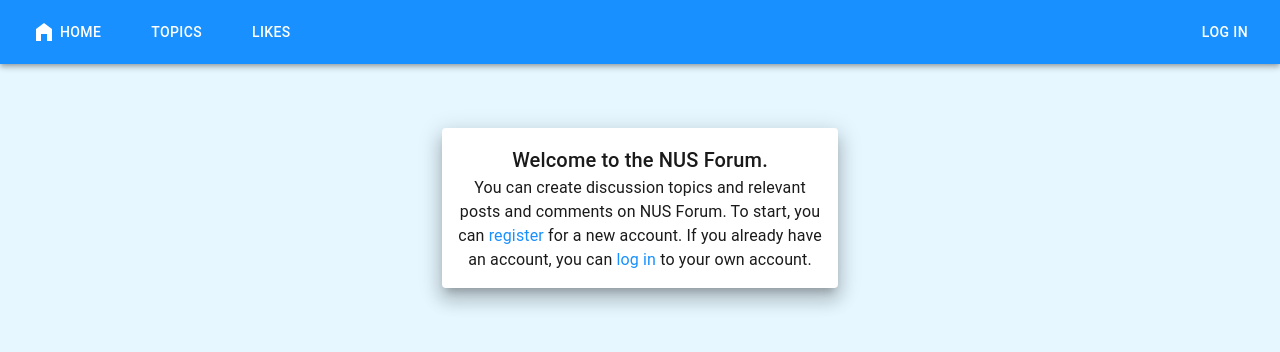
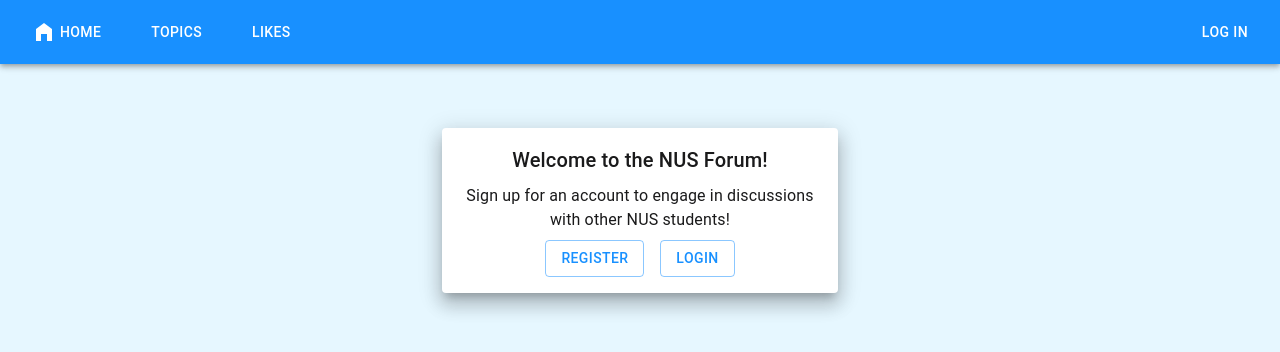
Before and after one commit to Unknownflow/cvwo_forum, a React (Create React App) app in the folder frontend/: page / in a window 1280 px wide. Shown: the top 352 px of the page. Built offline with nearby package versions, Linux system fonts and the light colour scheme; no server answers; some icons are missing.

Commit message:
update: home page

```diff
--- a/frontend/src/pages/Home.tsx
+++ b/frontend/src/pages/Home.tsx
@@ -1,23 +1,33 @@
-import { Container, Link, Paper, Typography } from "@mui/material";
+import { Button, Container, Paper, Stack, Typography } from "@mui/material";
 import React from "react";
-import { Link as RouterLink } from "react-router-dom";
+import { useNavigate } from "react-router-dom";
 
 const Home: React.FC = () => {
+    const navigate = useNavigate();
+
+    const handleRegister = () => {
+        navigate("/register");
+    };
+
+    const handleLogin = () => {
+        navigate("/login");
+    };
+
     return (
         <Container maxWidth="xs">
             <Paper elevation={12} sx={{ marginTop: 8, padding: 2 }}>
-                <Typography variant="h6">Welcome to the NUS Forum.</Typography>
-                <Typography>
-                    You can create discussion topics and relevant posts and comments on NUS Forum. To start, you can{" "}
-                    <Link component={RouterLink} to="/register" underline="hover">
-                        register
-                    </Link>{" "}
-                    for a new account. If you already have an account, you can{" "}
-                    <Link component={RouterLink} to="/login" underline="hover">
-                        log in
-                    </Link>{" "}
-                    to your own account.
-                </Typography>
+                <Stack spacing={1}>
+                    <Typography variant="h6">Welcome to the NUS Forum!</Typography>
+                    <Typography>Sign up for an account to engage in discussions with other NUS students!</Typography>
+                    <Stack direction="row" justifyContent="center" spacing={2}>
+                        <Button variant="outlined" onClick={handleRegister}>
+                            Register
+                        </Button>
+                        <Button variant="outlined" onClick={handleLogin}>
+                            Login
+                        </Button>
+                    </Stack>
+                </Stack>
             </Paper>
         </Container>
     );
```
